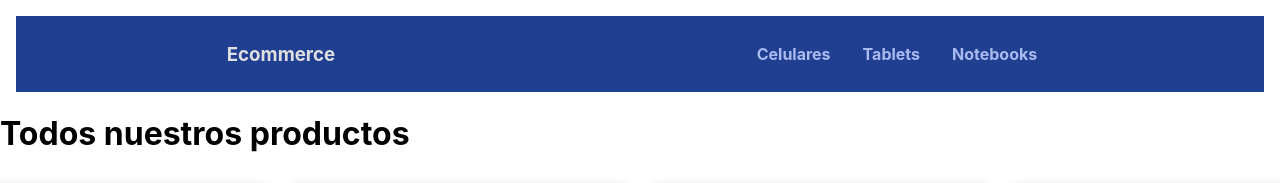
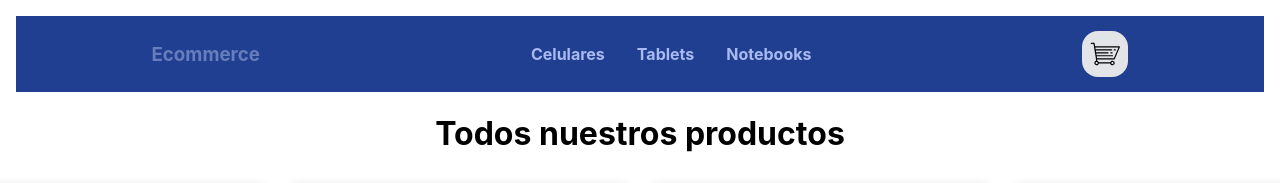
Before and after one commit to Facucabx/proyectofinalReact-CabanaMosto, a React (Create React App) app: page / in a window 1280 px wide. Shown: the top 183 px of the page. Built offline with nearby package versions, Linux system fonts and the light colour scheme.

Commit message:
nuevos arreglos esteticos

```diff
--- a/src/App.css
+++ b/src/App.css
@@ -10,9 +10,19 @@ nav{
 Link{
   text-decoration: none;
 }
+h1{
+  text-align: center;
+
+}
 h3{
-color: rgb(222, 223, 226);
+  text-align: center;
+color: rgb(103, 125, 189);
 }
+.button{
+  display: flex;
+  justify-content: center;
+}
+
 .ActiveOption{
   color: rgb(252, 252, 252);
   font-weight: bold;
@@ -50,3 +60,18 @@ color: rgb(222, 223, 226);
   display: flex;
   justify-content:center;
 }
+.CardItemCarrito{
+  display: flex;
+  justify-content: space-between;
+  align-items: center;
+  width: 90%;
+  background-color: rgb(165, 165, 245);
+  border-radius: 1rem;
+  padding: 1rem;
+  margin: 1rem;
+}
+.CardContenedorCarrito{
+  width: 100%;
+  display: flex;
+  justify-content: center;
+}
--- a/src/components/Cart/Cart.js
+++ b/src/components/Cart/Cart.js
@@ -1,8 +1,8 @@
+import './Cart.css'
 import { useContext } from "react"
 import { CartContext } from "../../context/CartContext"
+import CartItem from '../CartItem/CartItem'
 import { Link } from "react-router-dom"
-import './Cart.css'
-import CartItem from '../CartItem/CartItem'
 
 
 const Cart = () => {
@@ -18,8 +18,8 @@ const Cart = () => {
     }
 
     return (
-        <div>
-            {cart.map(p => <CartItem key={p.id} {...p}/>)}
+        <div className='contenedorCart'>
+            {cart.map(item => <CartItem key={item.id} item={item} />)}
             <h3>Total: ${total}</h3>
             <button onClick={()=> clearCart()} className="Button">Limpiar Carrito</button>
             <Link to='/checkout' className='Option'>Checkout</Link>
--- a/src/components/CartItem/CartItem.js
+++ b/src/components/CartItem/CartItem.js
@@ -10,18 +10,20 @@ const CartItem = ({ item }) => {
     };
 
     return (
-    <div className="CardContenedor">
-      <article className="CardItem">
+        <div className="CardContenedorCarrito">
+            <article className="CardItemCarrito">
                 <header className="Header">
                     <h2 className="ItemHeader">{name}</h2>
                 </header>
                 <section>
                     <p className="Info">Precio: ${price}</p>
+                </section>
+                <section>
                     <p className="Info">Cantidad: {quantity}</p>
                 </section>
                 <footer className="ItemFooter">
                     <button className="btn btn-danger" onClick={handleRemove}>
-            Borrar
+                        X
                     </button>
                 </footer>
             </article>
--- a/src/components/CartWidget/CartWidget.css
+++ b/src/components/CartWidget/CartWidget.css
@@ -0,0 +1,10 @@
+.CartImg{
+    height: 30px;
+    background-color: rgb(226, 228, 231);
+    padding: 0.5rem;
+    color: rgb(0, 140, 255);
+    font-size: 1.5rem;
+    border-radius: 1rem;
+    display: flex;
+    align-items: center;
+}
--- a/src/components/CartWidget/CartWidget.js
+++ b/src/components/CartWidget/CartWidget.js
@@ -1,14 +1,14 @@
+import './CartWidget.css'
+import cart from './assets/cart.svg';
 import { useContext } from 'react';
-import cart from './assets/cart.svg';
 import { CartContext } from '../../context/CartContext';
 import { Link } from 'react-router-dom';
-import './CartWidget.css'
 
 const CartWidget = () => {
     const { totalQuantity } = useContext(CartContext)
 
     return (
-        <Link to='/cart' className='CartWidget' style={{ display: totalQuantity > 0 ? 'block' : 'none'}}>
+        <Link to='/cart' className='CartWidget' style={{ display: totalQuantity > 0 ? '' : ''}}>
         <img className='CartImg' src={cart} alt='cart-widget'/>
         {totalQuantity}
         </Link>
```
Lines whose indentation alone changed are shown as unchanged.
